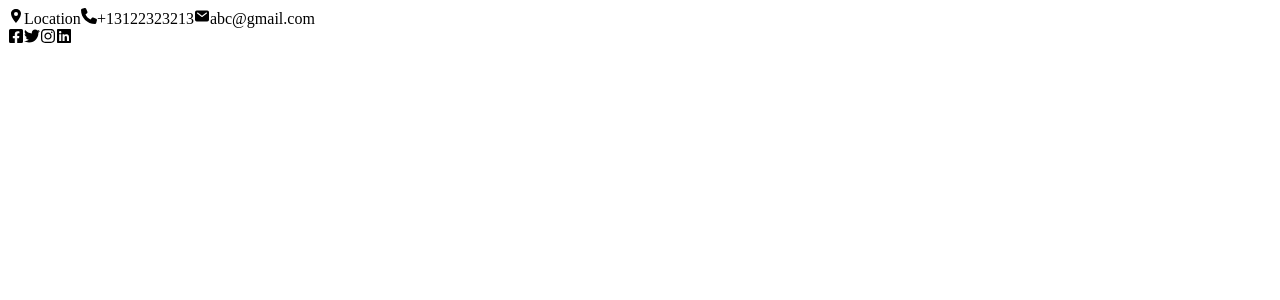
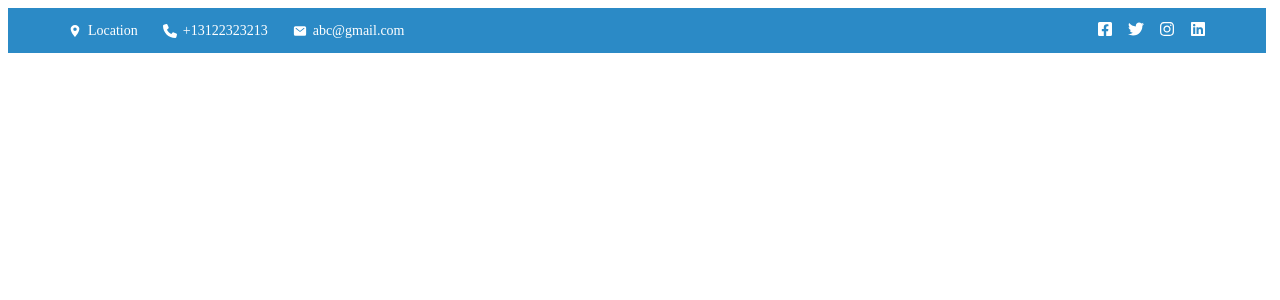
Before and after one commit to karanjoshi-kj/REACT, a React (Vite) app in the folder demo/: page / in a window 1280 px wide. Shown: the top 300 px of the page. Built offline with nearby package versions, Linux system fonts and the light colour scheme.

Commit message:
LEARN HOW TO APPLY THE REACT ICONS & CREATE A SIMPLE TOPBAR BASED ON TODAY'S UNDERSTANDING

```diff
--- a/demo/src/components/TopBar2/Topbar2.jsx
+++ b/demo/src/components/TopBar2/Topbar2.jsx
@@ -1,16 +1,17 @@
 import React from 'react'
+import karan1 from "../styles/Topbar2.module.css"
 import { IoLocationSharp , IoMail } from "react-icons/io5";
 import { FaPhone , FaInstagram , FaLinkedin} from "react-icons/fa6";
 import { FaFacebookSquare , FaTwitter} from "react-icons/fa";
 const Topbar2 = () => {
   return (
-    <div className='Topbar-eg'>
-      <div className='leftpart'>
+    <div className={karan1.Topbareg}>
+      <div className={karan1.leftpart}>
         <span><IoLocationSharp />Location</span>
         <span><FaPhone />+13122323213</span>
         <span><IoMail />abc@gmail.com</span>
       </div>
-      <div className='rightpart'>
+      <div className={karan1.rightpart}>
         <span><FaFacebookSquare /></span>
         <span><FaTwitter /></span>
         <span><FaInstagram /></span>
--- /dev/null
+++ b/demo/src/components/styles/Topbar2.module.css
@@ -0,0 +1,39 @@
+.Topbareg{
+    width: 90%;
+    height: 45px;
+    background-color: #2b8ac6;   /* blue color like screenshot */
+    display: flex;
+    justify-content: space-between;
+    align-items: center;
+    padding: 0 60px;
+    color: white;
+    font-size: 14px;
+}
+
+.leftpart{
+    display: flex;
+    align-items: center;
+    gap: 25px;
+}
+
+.leftpart span{
+    display: flex;
+    align-items: center;
+    gap: 6px;
+}
+
+.rightpart{
+    display: flex;
+    align-items: center;
+    gap: 15px;
+}
+
+.rightpart span{
+    cursor: pointer;
+    font-size: 16px;
+    transition: 0.3s;
+}
+
+.rightpart span:hover{
+    transform: scale(1.2);
+}
```
